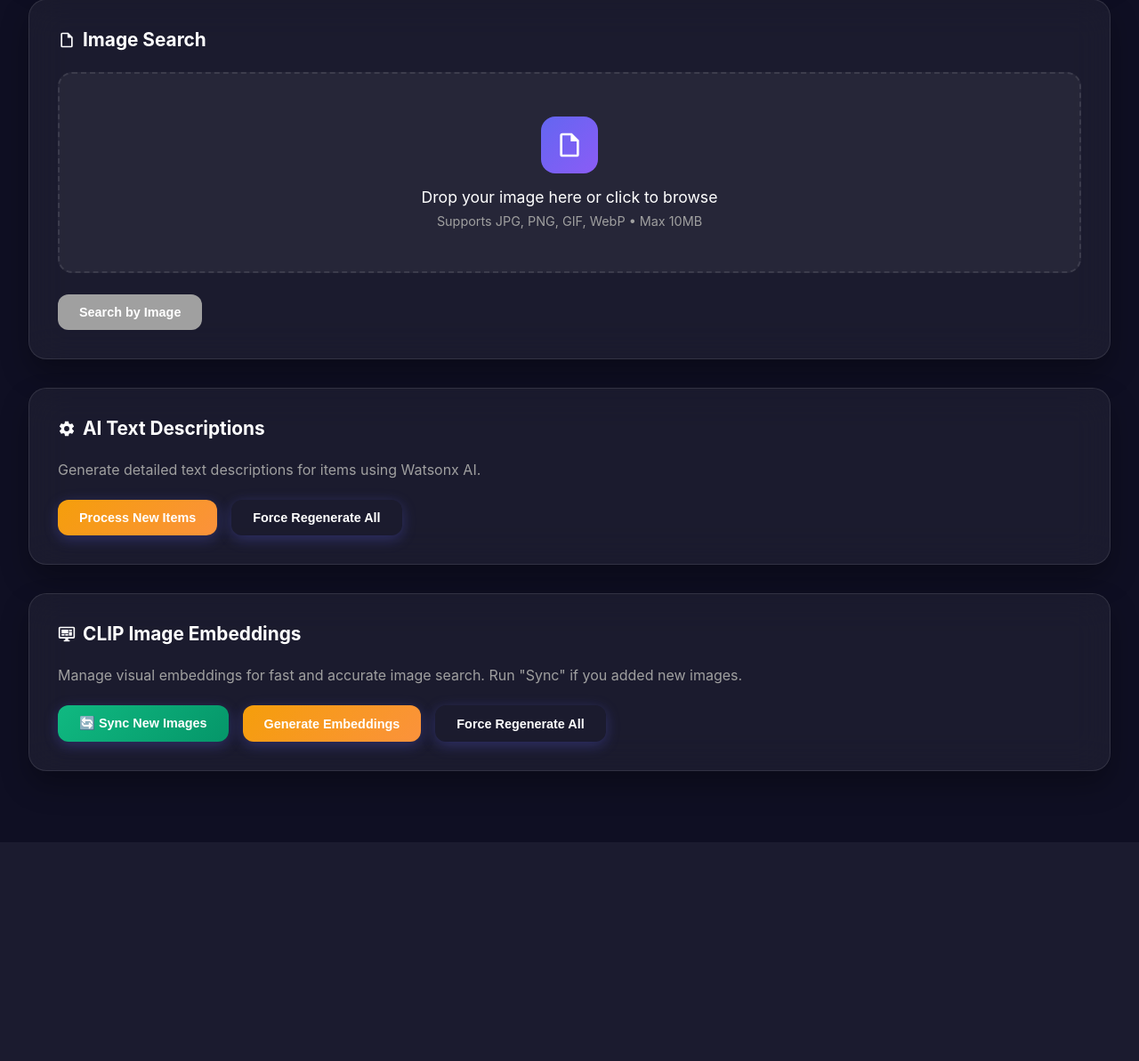
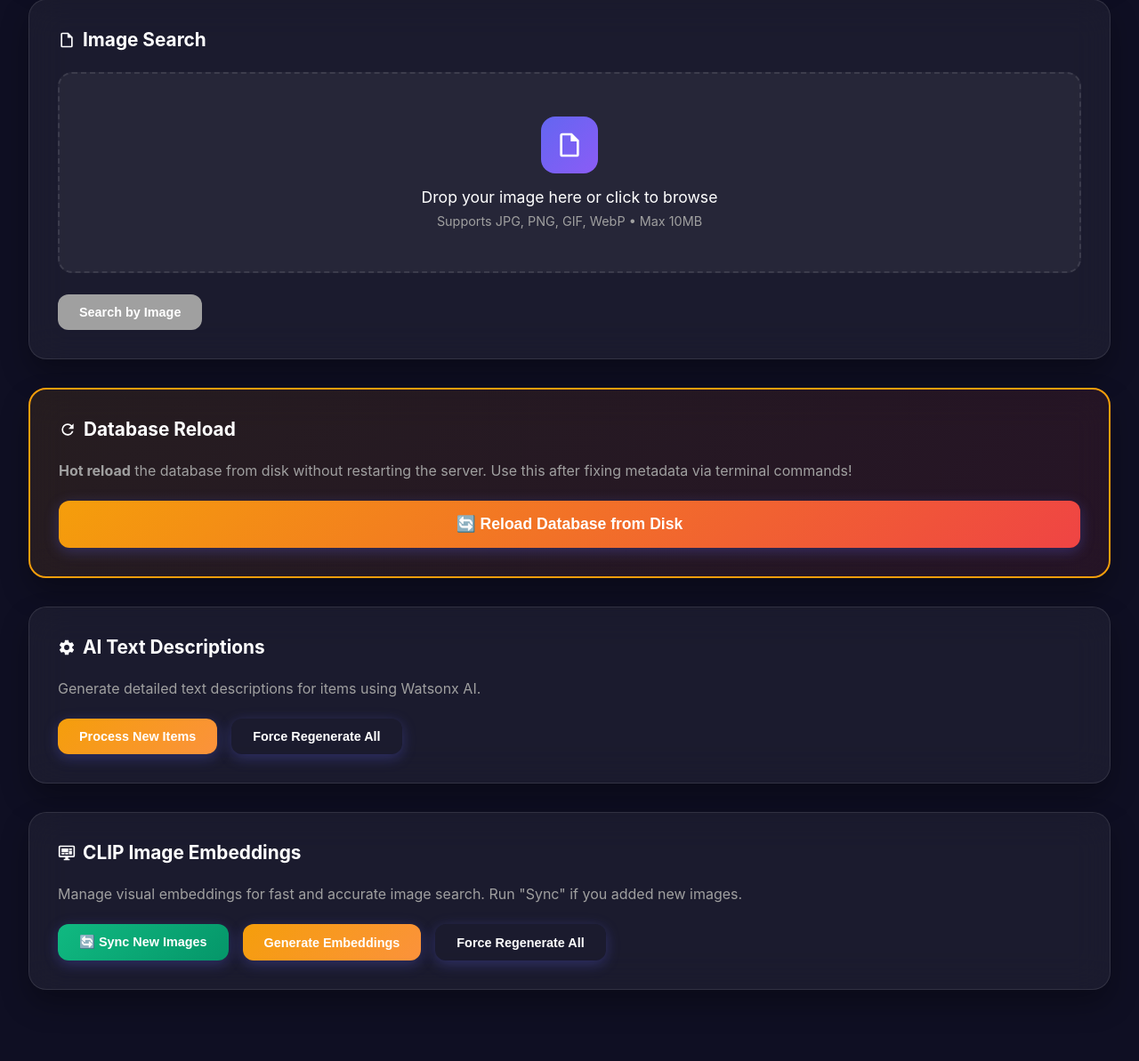
Before and after one commit to GetPsyched6/Overgoods_new, a FastAPI app: page /search in a window 1280 px wide. Shown: the part 939-2132 px from the top of the page at 89% size. Before the commit the page ends 1856 px from the top, so only its background shows below. Run offline with FastAPI, Linux system fonts and the light colour scheme.

Commit message:
fix caching issues

```diff
--- a/app/api/routes.py
+++ b/app/api/routes.py
@@ -49,6 +49,18 @@
     """Serve the main page"""
     with open("frontend/templates/home.html", "r") as f:
         return f.read()
+
+
+@router.post("/api/reload-database")
+async def reload_database():
+    """Reload database from disk without restarting server"""
+    try:
+        result = vector_db.reload_from_disk()
+        return JSONResponse(content=result)
+    except Exception as e:
+        return JSONResponse(
+            status_code=500, content={"success": False, "error": str(e)}
+        )
 
 
 @router.post("/api/sync-assets")
--- a/frontend/templates/search.html
+++ b/frontend/templates/search.html
@@ -579,6 +579,21 @@
                 <button id="imageSearchBtn" class="btn" onclick="searchByImage()" disabled>Search by Image</button>
             </div>
 
+            <div class="search-section" style="border: 2px solid var(--warning); background: linear-gradient(135deg, rgba(245, 158, 11, 0.1), rgba(239, 68, 68, 0.1));">
+                <h3>
+                    <svg width="20" height="20" viewBox="0 0 24 24" fill="currentColor">
+                        <path d="M17.65,6.35C16.2,4.9 14.21,4 12,4A8,8 0 0,0 4,12A8,8 0 0,0 12,20C15.73,20 18.84,17.45 19.73,14H17.65C16.83,16.33 14.61,18 12,18A6,6 0 0,1 6,12A6,6 0 0,1 12,6C13.66,6 15.14,6.69 16.22,7.78L13,11H20V4L17.65,6.35Z"/>
+                    </svg>
+                    Database Reload
+                </h3>
+                <p style="color: var(--text-secondary); margin-bottom: 1.5rem;">
+                    <strong>Hot reload</strong> the database from disk without restarting the server. Use this after fixing metadata via terminal commands!
+                </p>
+                <button class="btn" onclick="reloadDatabase()" style="background: linear-gradient(135deg, #f59e0b 0%, #ef4444 100%); width: 100%; font-size: 1.1rem; padding: 1rem;">
+                    🔄 Reload Database from Disk
+                </button>
+            </div>
+
             <div class="search-section">
                 <h3>
                     <svg width="20" height="20" viewBox="0 0 24 24" fill="currentColor">
@@ -862,6 +877,38 @@
             document.getElementById('results').style.display = 'block';
         }
 
+        async function reloadDatabase() {
+            const button = event.target;
+            const originalText = button.textContent;
+
+            button.disabled = true;
+            button.textContent = '🔄 Reloading...';
+            const originalBg = button.style.background;
+            button.style.background = 'var(--text-secondary)';
+
+            try {
+                const response = await fetch('/api/reload-database', {
+                    method: 'POST'
+                });
+
+                const result = await response.json();
+
+                if (result.success) {
+                    alert(`✅ Database reloaded successfully!\n\n📊 Items: ${result.old_count} → ${result.new_count}\n\n💾 All changes from disk are now live!\n\n🔄 Refresh the page (Cmd+R) to see updated data.`);
+                    // Auto-refresh the page to show new data
+                    setTimeout(() => window.location.reload(), 1000);
+                } else {
+                    alert(`❌ Error: ${result.error}`);
+                }
+            } catch (error) {
+                alert(`❌ Network error: ${error.message}`);
+            } finally {
+                button.disabled = false;
+                button.textContent = originalText;
+                button.style.background = originalBg;
+            }
+        }
+
         async function syncAssets() {
             const button = event.target;
             const originalText = button.textContent;
```
Also changed, not shown: app/services/vector_service.py (+13 -0 lines), data/assets/12.png (added), data/assets/13.jpg (added), data/assets/14.jpg (added), data/assets/15.png (added), data/assets/16.png (added), data/assets/17.jpg (added).
